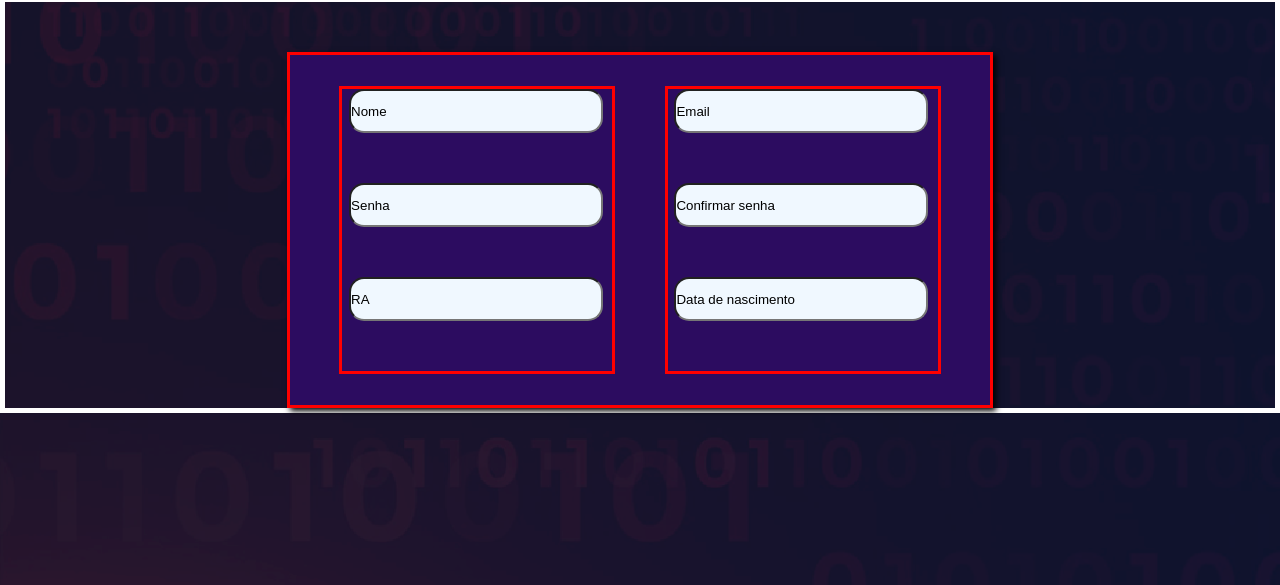
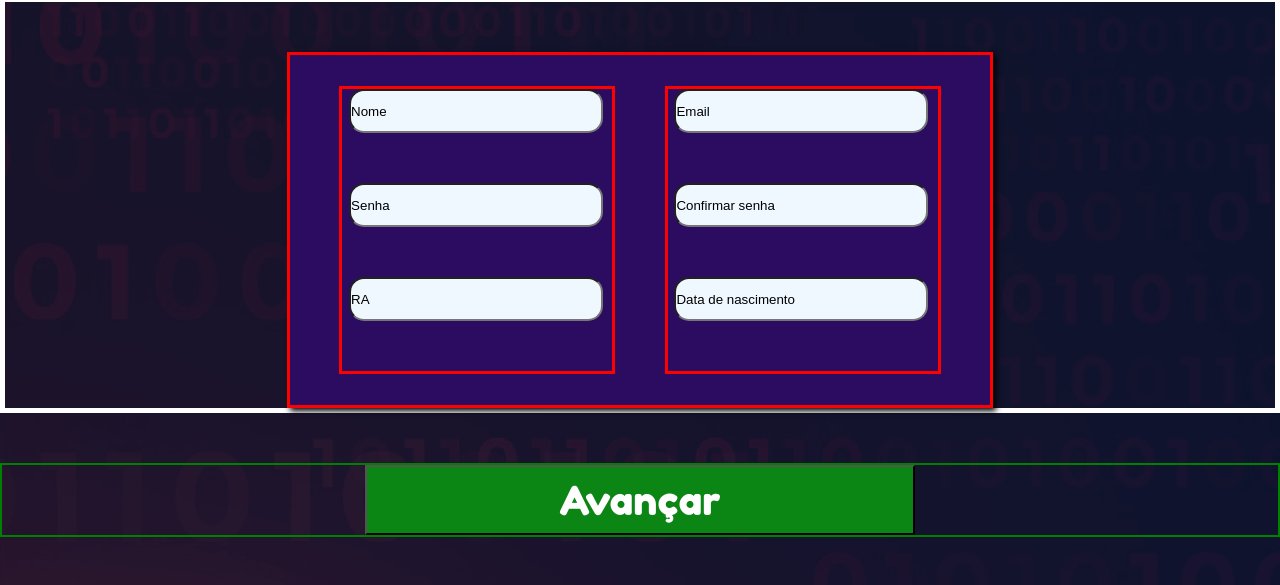
Before and after one commit to Kript0n007/dev, a plain HTML site: page register 1/register1.html in a window 1280 px wide. Shown: the part 215-800 px from the top of the page. Drawn offline with Linux system fonts and the light colour scheme; a web font is replaced by a local one.

Commit message:
register1 botao de avancar

```diff
--- a/register 1/register1.html
+++ b/register 1/register1.html
@@ -59,7 +59,9 @@
                 </div>
             </div>
     </div>
-
+<div class="avancar">
+    <button class="btns_avancar">Avançar</button>
+</div>
 
 
 
--- a/register 1/styles.css
+++ b/register 1/styles.css
@@ -126,3 +126,18 @@ input::placeholder{
 
 
 }
+.avancar{
+  border: 2px solid green;
+  justify-content: center;
+  display: flex;
+  margin-top: 50px;
+}
+.btns_avancar{
+  color: white;
+background-color: rgb(11, 134, 21);
+justify-content: center;
+width: 550px;
+height: 70px;
+font-family: 'Fredoka One', cursive;
+font-size: 40px;
+}
```
